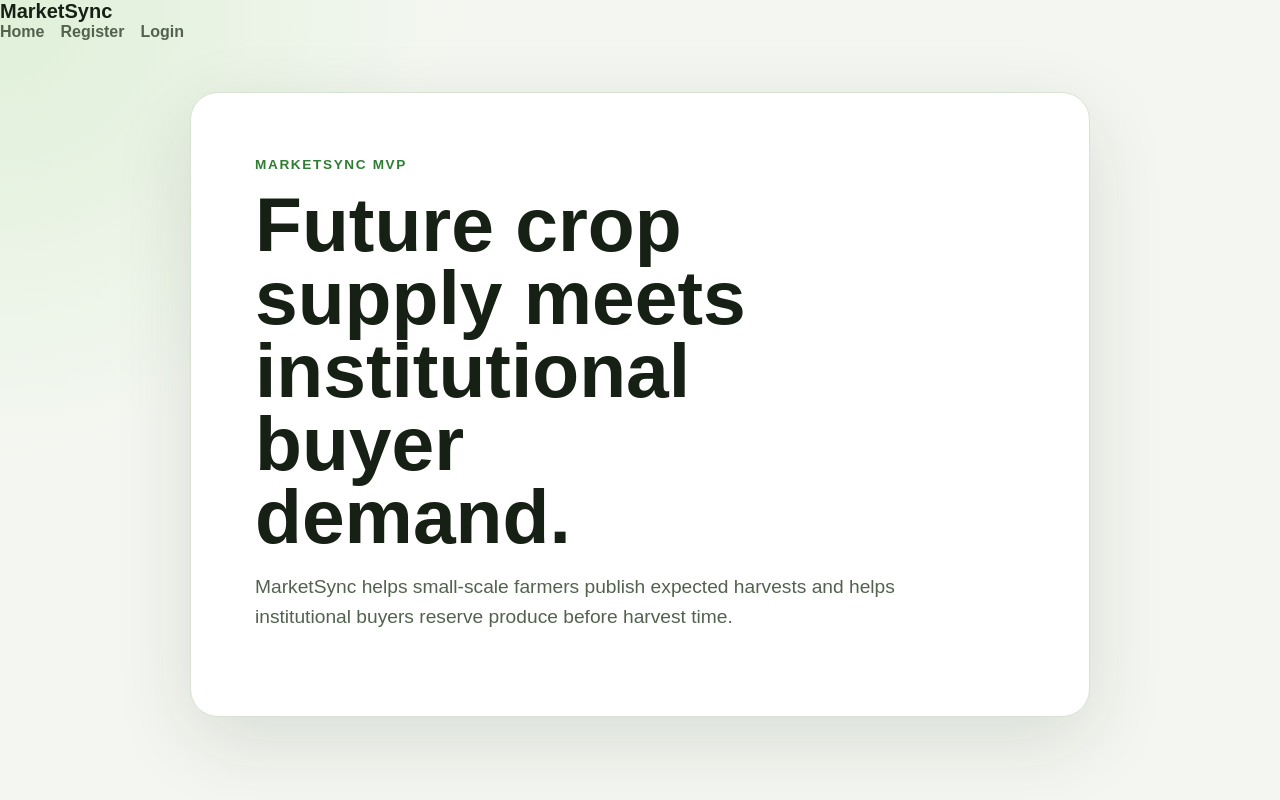
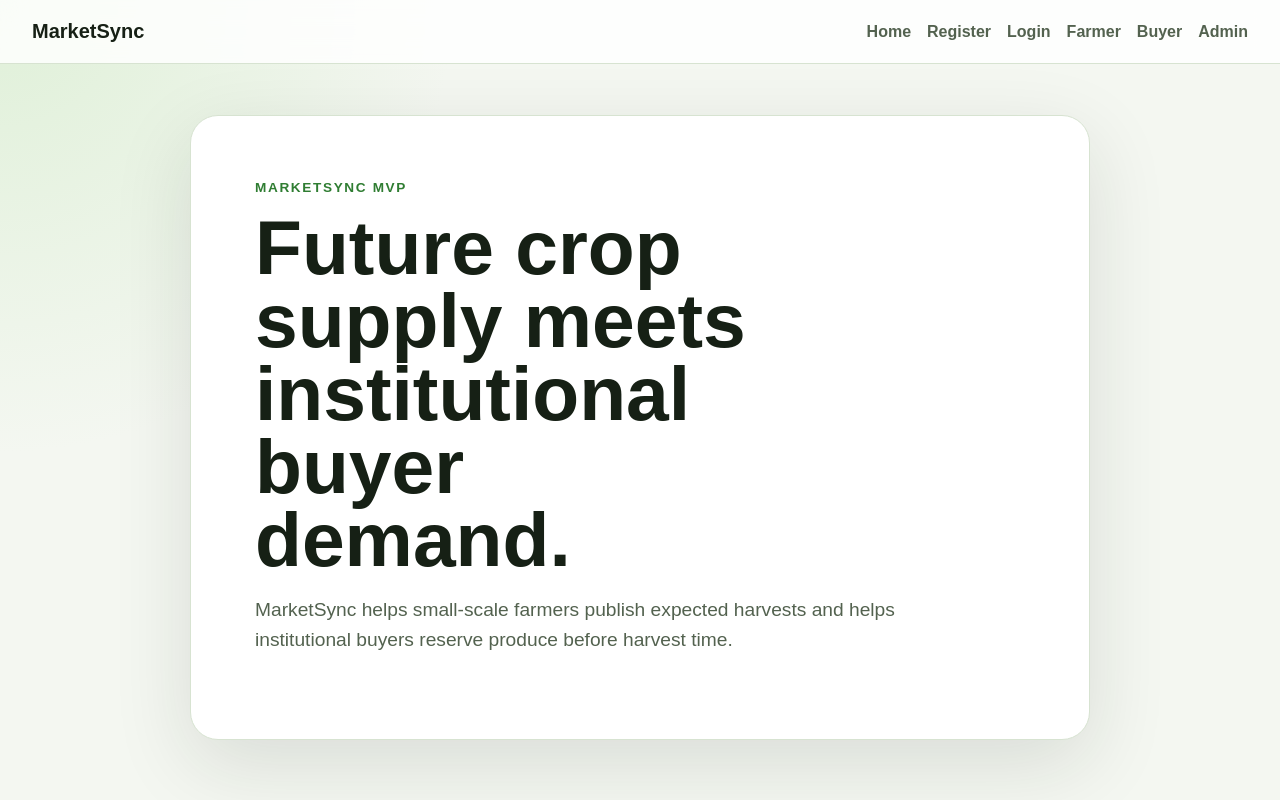
Before and after one commit to jimamuto/marketsync, a Next.js app: page / in a window 1280 px wide. Built offline with nearby package versions, Linux system fonts and the light colour scheme.

Commit message:
navbar: add more navbar links

```diff
--- a/src/components/Navbar.tsx
+++ b/src/components/Navbar.tsx
@@ -2,7 +2,7 @@ import Link from "next/link";
 
 export default function Navbar (){
   return(
-  <header className="Navbar">
+  <header className="navbar">
       <Link href="/" className="navbar-logo">
            MarketSync
          </Link>
@@ -11,6 +11,9 @@ export default function Navbar (){
            <Link href="/">Home</Link>
            <Link href="/register">Register</Link>
            <Link href="/login">Login</Link>
+           <Link href="/farmer">Farmer</Link>
+           <Link href="/buyer">Buyer</Link>
+           <Link href="/admin">Admin</Link>
          </nav>
 
     </header>
```
